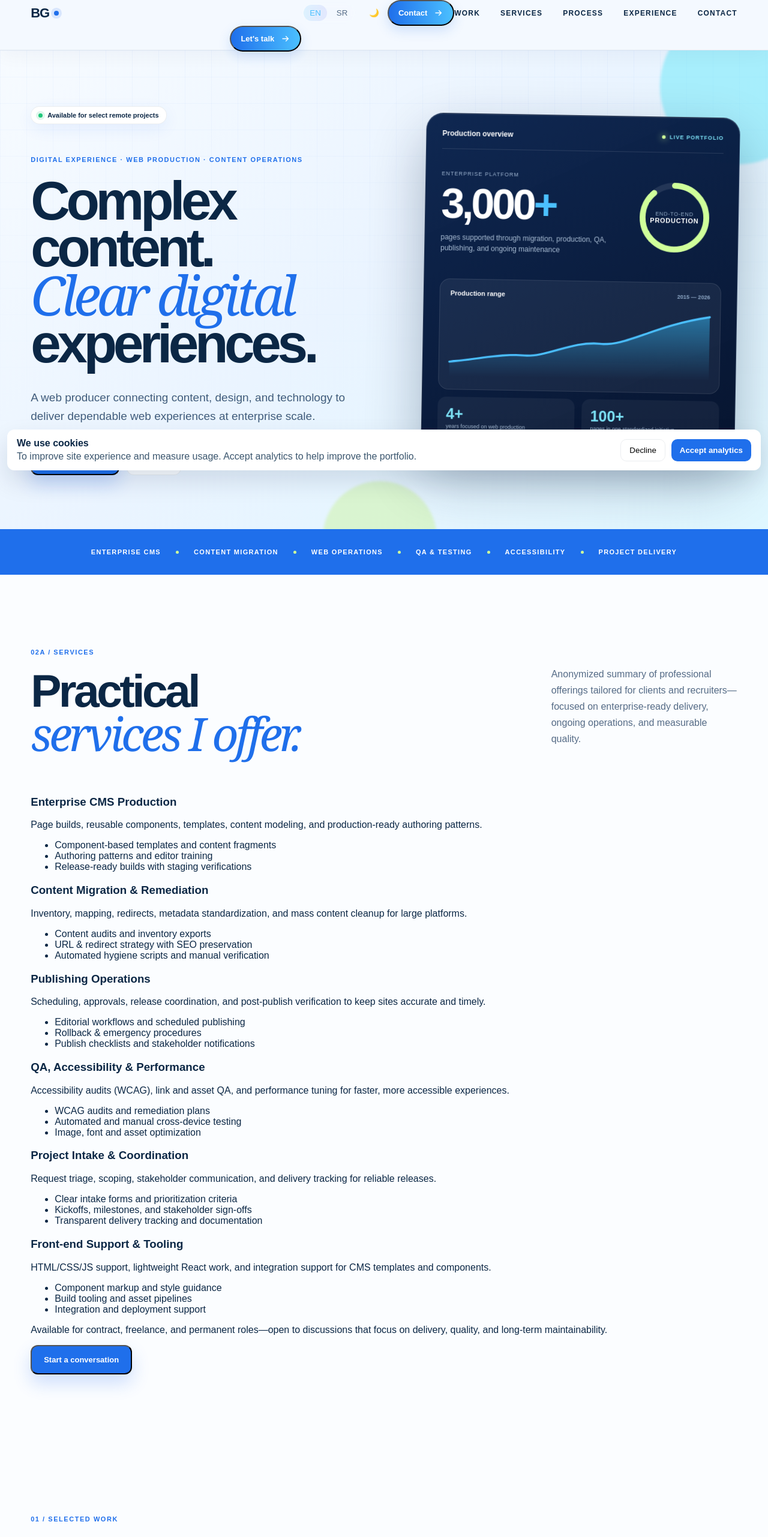
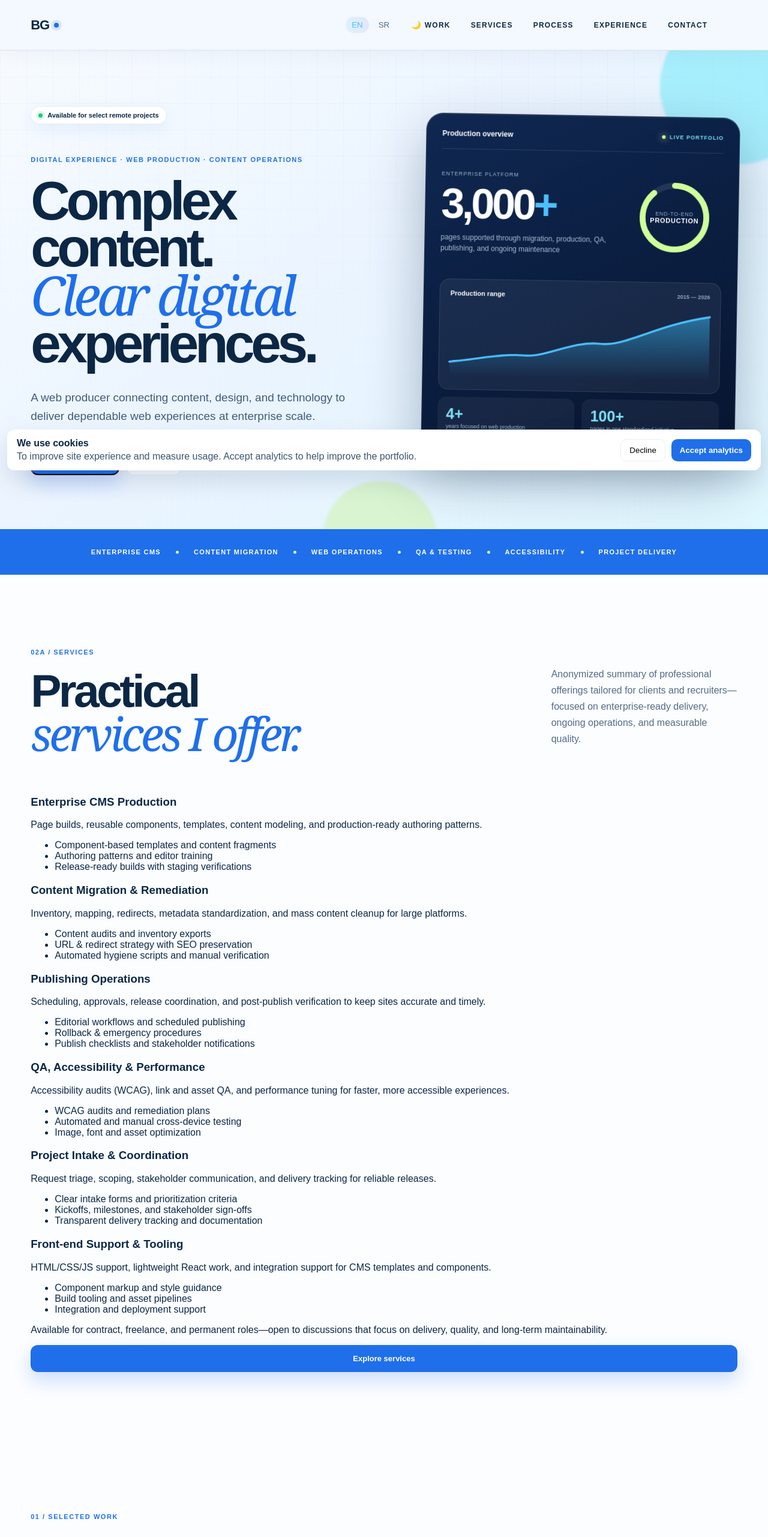
Before and after one commit to bokigolic/bojan-golic-portfolio-2026, a React (Vite) app: page / in a window 1280 px wide. Shown: the top 2562 px of the page at 60% size. Built offline with nearby package versions, Linux system fonts and the light colour scheme.

Commit message:
chore: remove contact CTAs and disable modal triggers

```diff
--- a/src/App.jsx
+++ b/src/App.jsx
@@ -220,10 +220,6 @@ export default function Home() {
         <div className="header-controls">
           <LanguageSelector onChange={(l) => setLocale(l)} />
           <ThemeToggle />
-          <button className="nav-cta" onClick={() => setContactOpen(true)}>
-            {t(locale, "nav.contact") || "Let's talk"}
-            <ArrowIcon />
-          </button>
         </div>
         {/* nav-toggle removed to avoid hamburger overlap on small screens */}
         <nav
@@ -244,20 +240,10 @@ export default function Home() {
           <a href="#experience" onClick={() => setNavOpen(false)}>
             {t(locale, "nav.experience") || "Experience"}
           </a>
-          <a
-            href="#contact"
-            onClick={(e) => {
-              e.preventDefault();
-              setNavOpen(false);
-              setContactOpen(true);
-            }}
-          >
+          <a href="#work" onClick={() => setNavOpen(false)}>
             {t(locale, "nav.contact") || "Contact"}
           </a>
         </nav>
-        <button className="nav-cta" onClick={() => setContactOpen(true)}>
-          Let's talk <ArrowIcon />
-        </button>
       </header>
 
       <Hero
@@ -381,13 +367,9 @@ export default function Home() {
             discussions that focus on delivery, quality, and long-term
             maintainability.
           </p>
-          <button
-            type="button"
-            className="button primary"
-            onClick={() => setContactOpen(true)}
-          >
-            Start a conversation
-          </button>
+          <a className="button primary" href="#work">
+            Explore services
+          </a>
         </div>
       </section>
 
@@ -580,12 +562,7 @@ export default function Home() {
             Have a website that needs
             <br />a steady production partner?
           </p>
-          <button
-            className="button primary"
-            onClick={() => setContactOpen(true)}
-          >
-            Let's build it <ArrowIcon />
-          </button>
+
           {/* Hidden Netlify form for static detection (kept for Netlify deployments) */}
           <form
             name="contact"
@@ -596,7 +573,6 @@ export default function Home() {
             <input type="hidden" name="form-name" value="contact" />
             <input type="hidden" name="bot-field" value="" />
           </form>
-          onSecondaryClick={() => setContactOpen(true)}
         </div>
         <div className="footer-title">BG</div>
         <div className="footer-meta">
--- a/src/components/Hero.jsx
+++ b/src/components/Hero.jsx
@@ -33,7 +33,7 @@ export default function Hero({
           <button
             type="button"
             className="button secondary"
-            onClick={onSecondaryClick}
+            onClick={() => onSecondaryClick?.()}
             aria-label={secondaryLabel}
           >
             {secondaryLabel}
```
